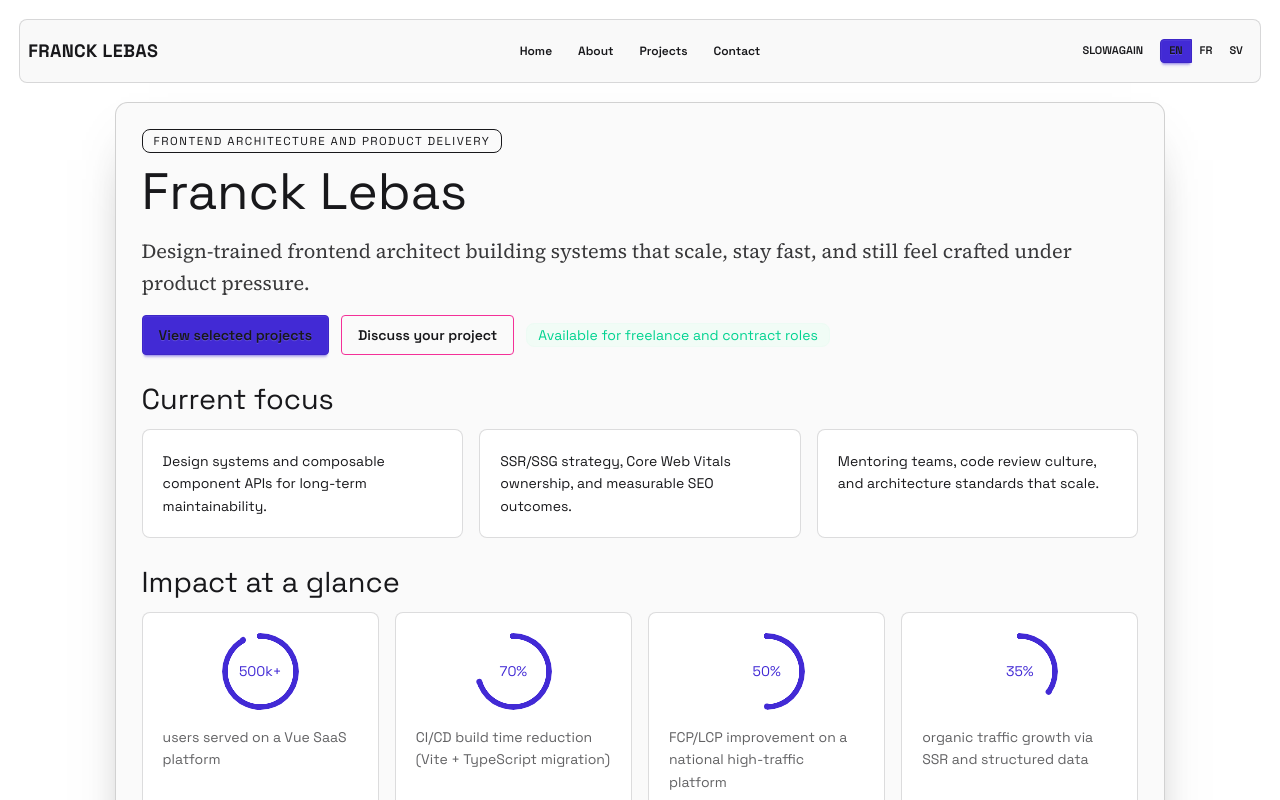
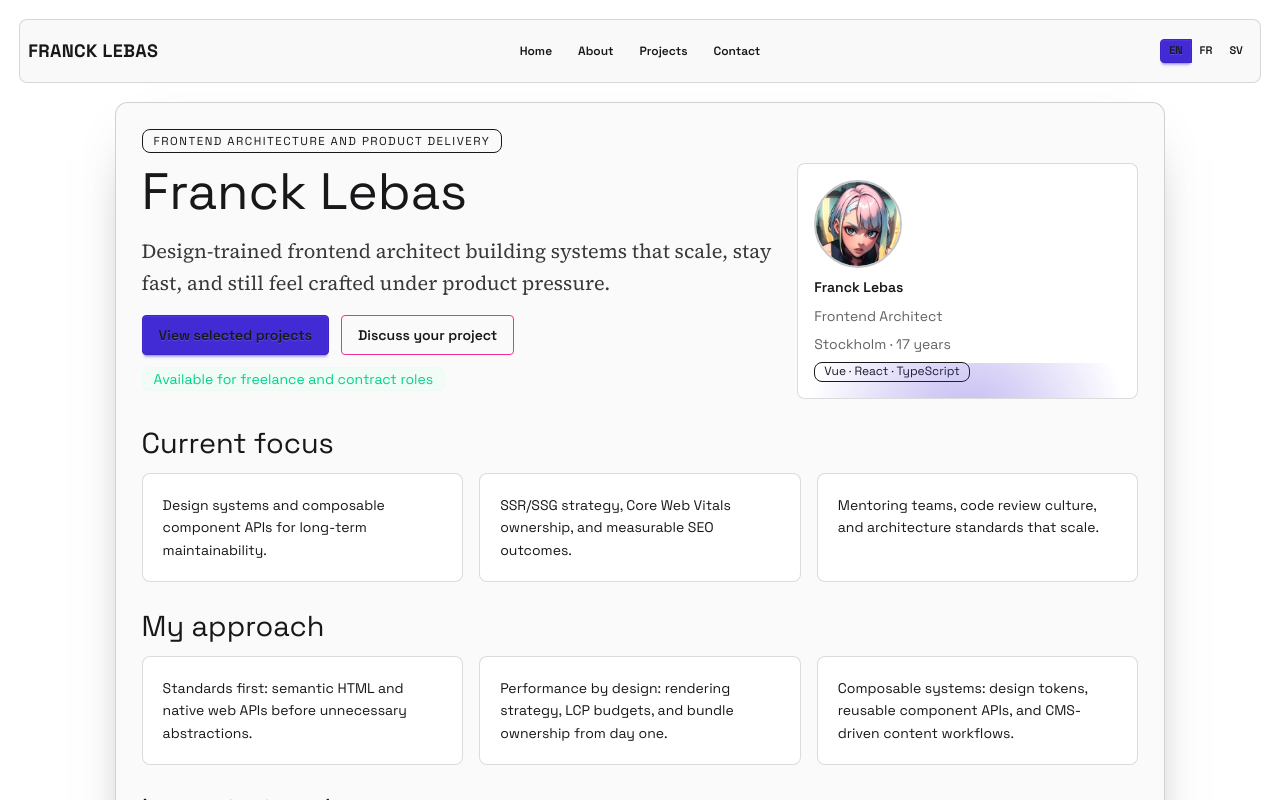
Before and after one commit to francklebas/francklebas.github.io, a Nuxt app: page / in a window 1280 px wide. Shown: the top 800 px of the page. Built offline with nearby package versions, Linux system fonts and the light colour scheme; no server answers.

Commit message:
Polish homepage narrative and remove non-professional theme toggle

```diff
--- a/app/assets/css/main.css
+++ b/app/assets/css/main.css
@@ -143,6 +143,35 @@ h2 {
   align-items: center;
 }
 
+.hero-grid {
+  display: grid;
+  gap: 1rem;
+  grid-template-columns: 1.5fr 0.8fr;
+  align-items: start;
+}
+
+.profile-card {
+  position: relative;
+  overflow: hidden;
+}
+
+.profile-card::after {
+  content: "";
+  position: absolute;
+  inset: auto -20% -45% -20%;
+  height: 140px;
+  background: radial-gradient(circle, color-mix(in oklab, var(--color-primary) 35%, transparent) 0%, transparent 65%);
+  pointer-events: none;
+}
+
+.avatar {
+  width: 88px;
+  height: 88px;
+  border-radius: 999px;
+  border: 2px solid color-mix(in oklab, var(--color-base-content) 25%, transparent);
+  object-fit: cover;
+}
+
 .grid {
   display: grid;
   gap: 1rem;
@@ -284,6 +313,10 @@ h2 {
     overflow-x: auto;
   }
 
+  .hero-grid {
+    grid-template-columns: 1fr;
+  }
+
   .metric-card {
     flex-direction: column;
     align-items: flex-start;
--- a/app/layouts/default.vue
+++ b/app/layouts/default.vue
@@ -2,26 +2,8 @@
 const localePath = useLocalePath()
 const switchLocalePath = useSwitchLocalePath()
 const { locale, t } = useI18n()
-const theme = useState<'slowagain' | 'abyss'>('site-theme', () => 'abyss')
-
-onMounted(() => {
-  const savedTheme = localStorage.getItem('site-theme')
-  if (savedTheme === 'slowagain' || savedTheme === 'abyss') {
-    theme.value = savedTheme
-  }
-})
-
-watch(theme, (value) => {
-  localStorage.setItem('site-theme', value)
-})
-
-const isAbyss = computed(() => theme.value === 'abyss')
 const contactEmail = 'francklebas@ik.me'
 const contactPhone = '+46 (0)735 103 291'
-
-function toggleTheme() {
-  theme.value = theme.value === 'abyss' ? 'slowagain' : 'abyss'
-}
 
 const navItems = computed(() => [
   { to: localePath('/'), label: t('nav.home') },
@@ -38,7 +20,7 @@ const languageLinks = computed(() => [
 </script>
 
 <template>
-  <div class="site-shell" :data-theme="theme">
+  <div class="site-shell" data-theme="abyss">
     <header class="site-header">
       <div class="site-header-inner navbar bg-base-200/80 border border-base-content/15">
         <div class="navbar-start">
@@ -57,9 +39,6 @@ const languageLinks = computed(() => [
         </nav>
 
         <div class="navbar-end" aria-label="Language switcher">
-          <button class="btn btn-ghost btn-xs mr-2" type="button" @click="toggleTheme">
-            {{ isAbyss ? 'SLOWAGAIN' : 'ABYSS' }}
-          </button>
           <div class="join">
             <NuxtLink
               v-for="lang in languageLinks"
--- a/app/pages/index.vue
+++ b/app/pages/index.vue
@@ -41,6 +41,8 @@ useSeoMeta({
 <template>
   <section class="page" v-if="content">
     <p class="eyebrow badge badge-outline reveal-init">{{ content.home.hero.eyebrow[locale as 'en' | 'fr' | 'sv'] }}</p>
+    <div class="hero-grid">
+      <div class="reveal-init">
         <h1>{{ content.home.hero.title[locale as 'en' | 'fr' | 'sv'] }}</h1>
         <p class="lead">{{ content.home.hero.lead[locale as 'en' | 'fr' | 'sv'] }}</p>
 
@@ -51,8 +53,20 @@ useSeoMeta({
           <a class="btn btn-outline btn-secondary" :href="heroMailtoHref">{{ t('ui.discussProject') }}</a>
           <span class="badge badge-success badge-soft">{{ t('ui.availableForWork') }}</span>
         </div>
+      </div>
 
-    <div class="section reveal-init" style="--reveal-delay: 160ms">
+      <aside class="profile-card card bg-base-100 border border-base-content/15 reveal-init" style="--reveal-delay: 120ms">
+        <div class="card-body p-4">
+          <img src="/profile/franck-lebas-avatar.jpg" alt="Franck Lebas" class="avatar" loading="lazy" decoding="async" />
+          <p class="font-semibold">Franck Lebas</p>
+          <p class="muted text-sm">{{ t('ui.architectLabel') }}</p>
+          <p class="muted text-sm">Stockholm · 17 years</p>
+          <div class="badge badge-outline badge-sm">Vue · React · TypeScript</div>
+        </div>
+      </aside>
+    </div>
+
+    <div class="section reveal-init" style="--reveal-delay: 170ms">
       <h2>{{ content.home.highlightsTitle[locale as 'en' | 'fr' | 'sv'] }}</h2>
       <div class="grid cols-2">
         <article
@@ -67,7 +81,22 @@ useSeoMeta({
       </div>
     </div>
 
-    <div class="section reveal-init" style="--reveal-delay: 240ms">
+    <div class="section reveal-init" style="--reveal-delay: 220ms">
+      <h2>{{ t('ui.myApproach') }}</h2>
+      <div class="grid cols-2">
+        <article
+          v-for="item in content.about.philosophy"
+          :key="item.en"
+          class="card bg-base-100 border border-base-content/15 hover-lift"
+        >
+          <div class="card-body p-5">
+            <p>{{ item[locale as 'en' | 'fr' | 'sv'] }}</p>
+          </div>
+        </article>
+      </div>
+    </div>
+
+    <div class="section reveal-init" style="--reveal-delay: 280ms">
       <h2>{{ content.home.metricsTitle[locale as 'en' | 'fr' | 'sv'] }}</h2>
       <div class="grid cols-2">
         <article
@@ -93,7 +122,7 @@ useSeoMeta({
       </div>
     </div>
 
-    <div class="section reveal-init" style="--reveal-delay: 320ms">
+    <div class="section reveal-init" style="--reveal-delay: 360ms">
       <div class="section-head">
         <h2>{{ t('ui.featuredWork') }}</h2>
         <NuxtLink class="btn btn-sm btn-ghost" :to="localePath('/projects')">{{ t('ui.viewAllProjects') }}</NuxtLink>
--- a/i18n/i18n.config.ts
+++ b/i18n/i18n.config.ts
@@ -14,6 +14,8 @@ export default {
         discussProject: 'Discuss your project',
         builtWith: 'Built with Nuxt 4, DaisyUI, Sanity, and GitHub Pages',
         featuredWork: 'Featured work',
+        myApproach: 'My approach',
+        architectLabel: 'Frontend Architect',
         callLabel: 'Call',
         emailLabel: 'Email',
         viewAllProjects: 'View all projects'
@@ -32,6 +34,8 @@ export default {
         discussProject: 'Discuter de votre projet',
         builtWith: 'Construit avec Nuxt 4, DaisyUI, Sanity et GitHub Pages',
         featuredWork: 'Projets en vitrine',
+        myApproach: 'Mon approche',
+        architectLabel: 'Frontend Architect',
         callLabel: 'Appel',
         emailLabel: 'Email',
         viewAllProjects: 'Voir tous les projets'
@@ -50,6 +54,8 @@ export default {
         discussProject: 'Diskutera ditt projekt',
         builtWith: 'Byggd med Nuxt 4, DaisyUI, Sanity och GitHub Pages',
         featuredWork: 'Utvalda arbeten',
+        myApproach: 'Mitt arbetssatt',
+        architectLabel: 'Frontend Architect',
         callLabel: 'Ring',
         emailLabel: 'E-post',
         viewAllProjects: 'Se alla projekt'
```
Also changed, not shown: public/profile/franck-lebas-avatar.jpg (added). Lines whose indentation alone changed are shown as unchanged.
